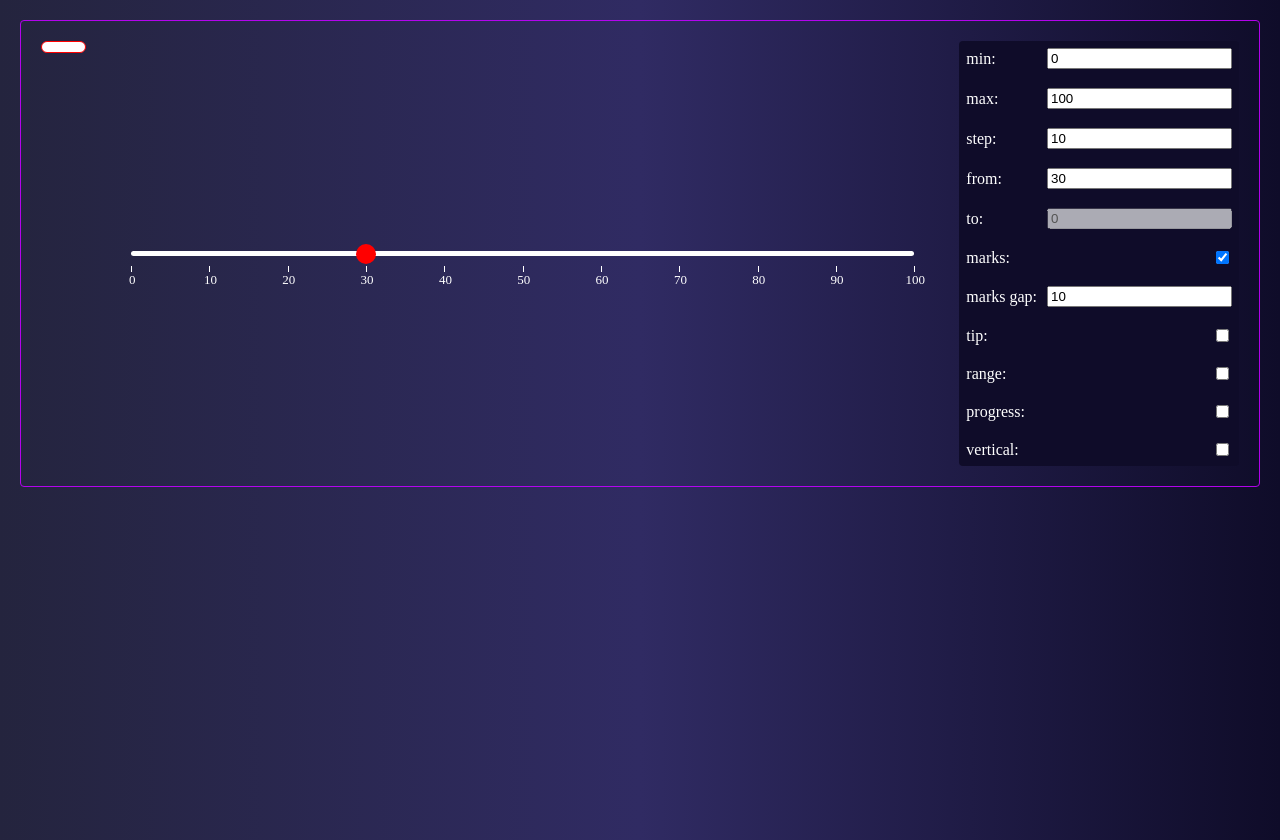
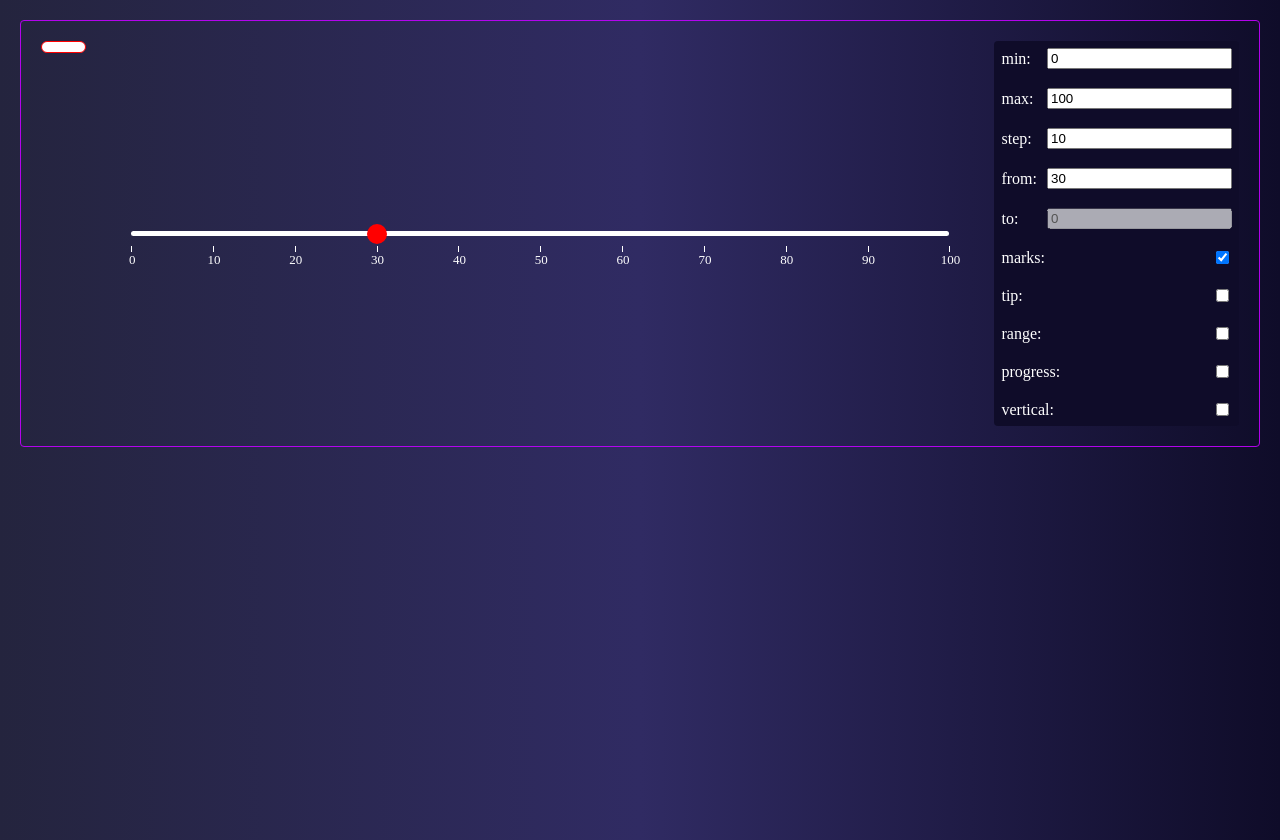
Before and after one commit to SectumImperial/meta-slider, a website built with webpack: page demo-page/index.pug in a window 1280 px wide. Built offline with nearby package versions, Linux system fonts and the light colour scheme.

Commit message:
fixed gap between the marks UX #2

```diff
--- a/demo-page/demo-page.ts
+++ b/demo-page/demo-page.ts
@@ -26,7 +26,6 @@ class DemoSlider {
     step: number;
     from: number | null;
     to?: number | null;
-    gap?: number | null;
   };
 
   private mapElements: Map<string, ModelValue> | undefined;
@@ -48,7 +47,6 @@ class DemoSlider {
       step: 1,
       from: 1,
       to: null,
-      gap: null,
     };
 
     this.booleanVariables = {
@@ -210,10 +208,6 @@ class DemoSlider {
     to.step = `${this.numericVariables.step}`;
     this.mapElements.set('to', 'valueTo');
 
-    const gap = selector('gap') as HTMLInputElement;
-    this.numericVariables.gap = gap.value !== undefined ? Number(gap.value) : null;
-    this.mapElements.set('gap', 'scalePercentGap');
-
     const range = selector('range') as HTMLInputElement;
     this.booleanVariables.range = range.checked;
     to.disabled = !this.booleanVariables.range;
@@ -221,7 +215,6 @@ class DemoSlider {
 
     const marks = selector('marks') as HTMLInputElement;
     this.booleanVariables.marks = marks.checked;
-    gap.disabled = !this.booleanVariables.marks;
     this.mapElements.set('marks', 'scaleMarks');
 
     const tip = selector('tip') as HTMLInputElement;
@@ -310,7 +303,6 @@ class DemoSlider {
       valueFrom: this.numericVariables.from || 0,
       valueTo: this.numericVariables.to || 0,
       step: this.numericVariables.step || 1,
-      scalePercentGap: this.numericVariables.gap || 1,
       scaleMarks: this.booleanVariables.marks,
       isTip: this.booleanVariables.tip,
       isProgress: this.booleanVariables.progress,
--- a/demo-page/slider.pug
+++ b/demo-page/slider.pug
@@ -71,16 +71,6 @@ mixin slider(options = {})
             class = 'slider__input js-slider__input',
           )
         label.slider__label
-          span.slider__description marks gap:
-          input(
-            type = 'number',
-            value = gap,
-            min = 1,
-            data-role = 'gap',
-            class = 'slider__input js-slider__input',
-            disabled = !marks,
-          )
-        label.slider__label
           span.slider__description tip:
           input(
             type = 'checkbox',
--- a/package.json
+++ b/package.json
@@ -6,6 +6,7 @@
   "scripts": {
     "build": "cross-env NODE_ENV=production webpack --mode production",
     "start": "cross-env NODE_ENV=development webpack-dev-server --mode development --open",
+    "dev": "cross-env NODE_ENV=development webpack-dev-server --mode development",
     "test": "jest",
     "lint": "eslint . --ext js,jsx,ts,tsx --fix",
     "transpile": "tsc --project tsconfig.json"
@@ -67,7 +68,7 @@
     "typescript": "^4.8.2",
     "webpack": "^5.74.0",
     "webpack-cli": "^4.10.0",
-    "webpack-dev-server": "^4.9.3"
+    "webpack-dev-server": "^4.15.1"
   },
   "dependencies": {
     "jest-config": "^28.1.3"
--- a/src/components/View/subViews/ScaleMarks/ScaleMarks.ts
+++ b/src/components/View/subViews/ScaleMarks/ScaleMarks.ts
@@ -1,5 +1,6 @@
 import { Marks } from '@src/components/Interfaces';
 import SliderComponents from '../SliderComponents/SliderComponents';
+import  { MIN_SPACE } from './constants'
 import './scaleMarks.scss';
 
 class ScaleMarks extends SliderComponents {
@@ -10,15 +11,18 @@ class ScaleMarks extends SliderComponents {
     this.marks = marks;
 
     this.handleRootClick = this.handleRootClick.bind(this);
+    this.adjustMarkVisibility = this.adjustMarkVisibility.bind(this);
     this.init();
   }
 
   private init(): void {
     this.createMarks();
     this.addListeners();
+    this.adjustMarkVisibility();
   }
 
   private addListeners(): void {
+    window.addEventListener('resize', this.adjustMarkVisibility);
     this.root.addEventListener('click', this.handleRootClick);
   }
 
@@ -52,6 +56,31 @@ class ScaleMarks extends SliderComponents {
 
     this.root.append(mark);
   }
+
+  private adjustMarkVisibility(): void {
+    const markElements = Array.from(this.root.querySelectorAll('.plugin-slider__mark')) as HTMLElement[];
+
+    let lastVisibleMarkPercent: number | null = null;
+
+    markElements.forEach((mark: HTMLElement) => {
+      const markPercent = Number(mark.querySelector('.plugin-slider__mark-value')?.getAttribute('data-percent'));
+
+      if (lastVisibleMarkPercent === null) {
+        mark.style.visibility = 'visible';
+        lastVisibleMarkPercent = markPercent;
+        return;
+      }
+
+      const distanceToLast = markPercent - lastVisibleMarkPercent;
+
+      if (distanceToLast < MIN_SPACE) {
+        mark.style.visibility = 'hidden';
+      } else {
+        mark.style.visibility = 'visible';
+        lastVisibleMarkPercent = markPercent;
+      }
+    });
+  }
 }
 
 export default ScaleMarks;
--- /dev/null
+++ b/src/components/View/subViews/ScaleMarks/constants.ts
@@ -0,0 +1 @@
+export const MIN_SPACE = 5;
--- a/webpack.config.js
+++ b/webpack.config.js
@@ -55,12 +55,13 @@ module.exports = {
   },
 
   devServer: {
-    open: '/index.html',
+    open: true,
     static: {
-      directory: './src',
+      directory: path.join(__dirname, './'),
       watch: true,
     },
   },
+
   optimization: optimization(),
   resolve: {
     alias: {
```
Also changed, not shown: demo-page/styles.scss (+14 -6 lines), 1 other file.
